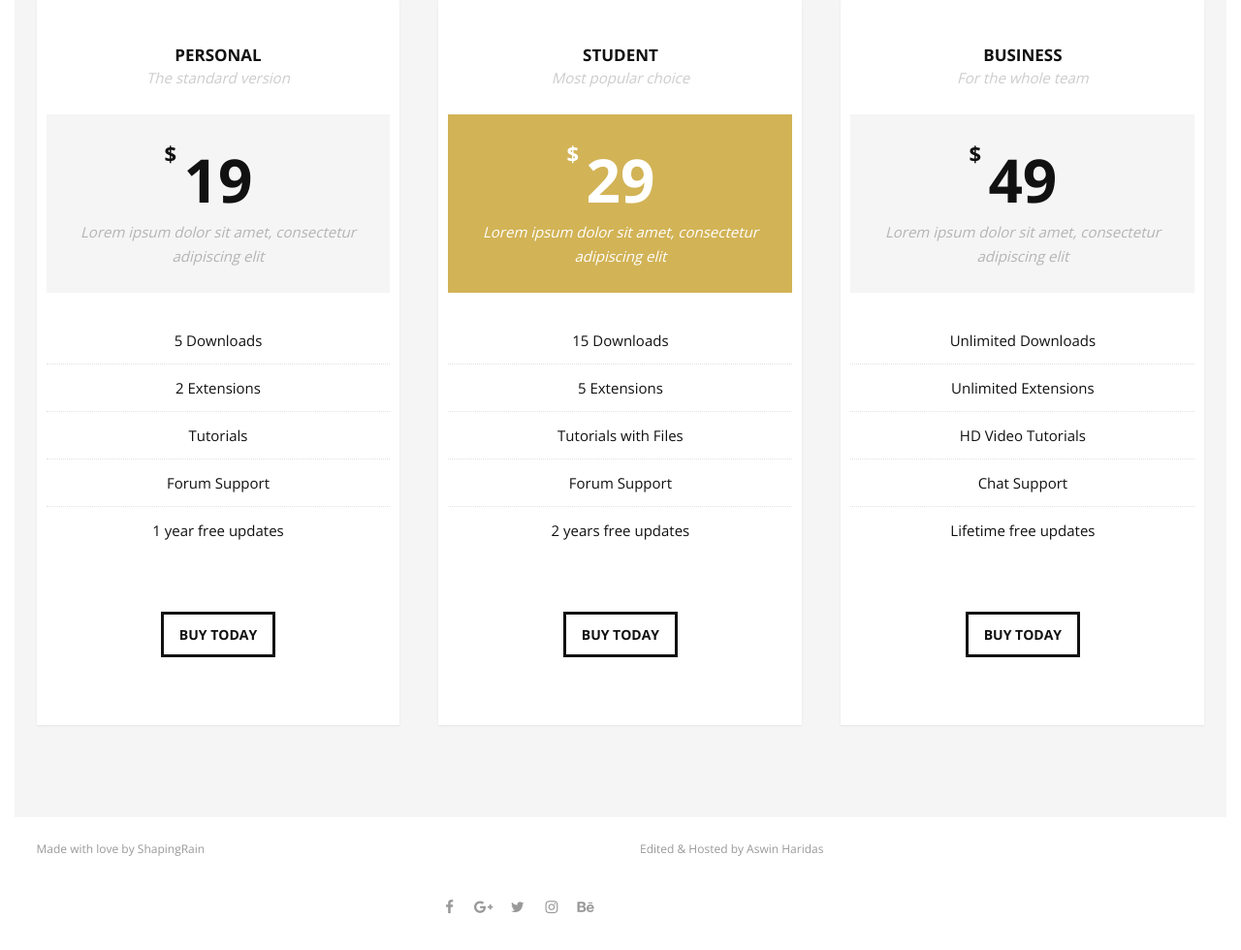
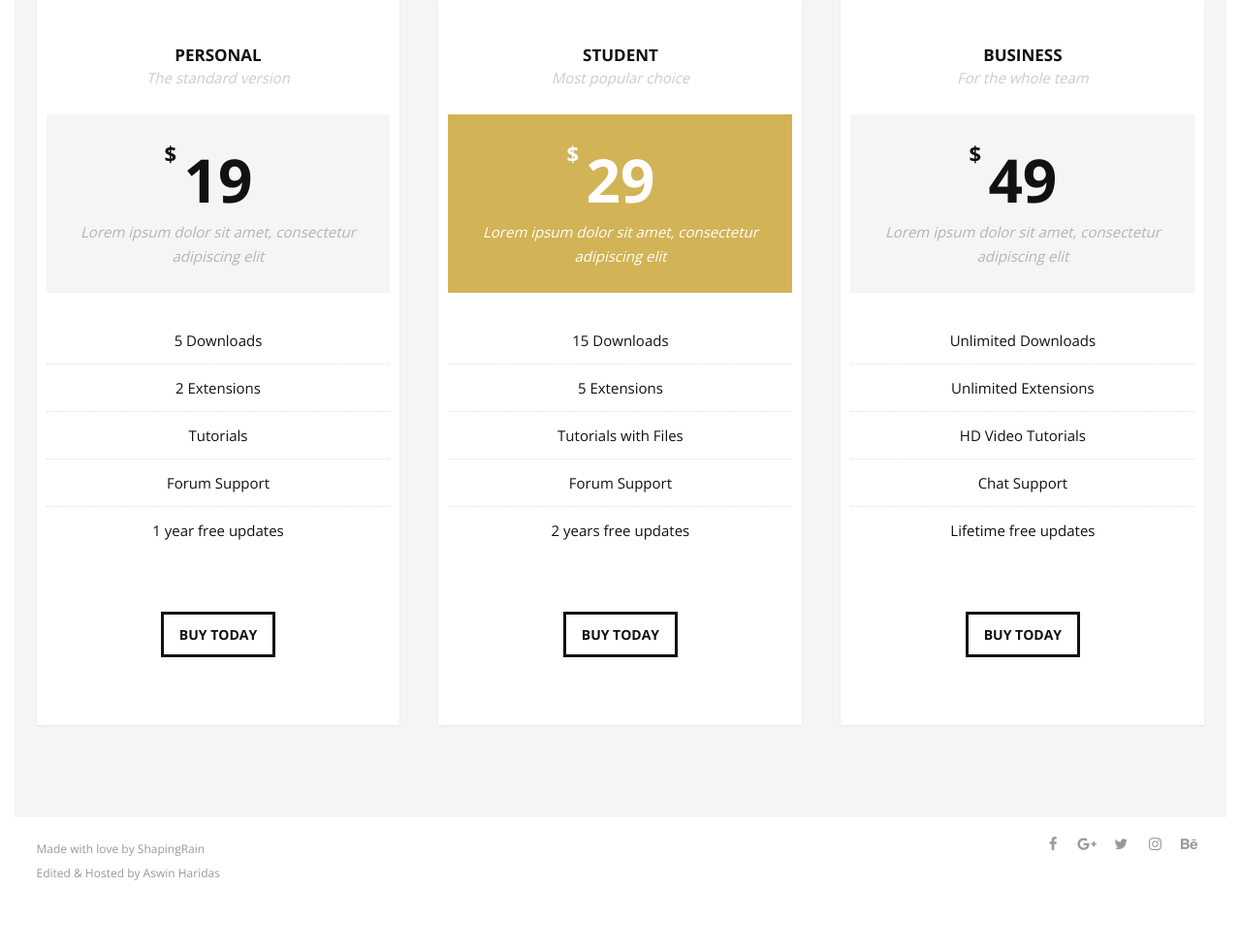
Before and after one commit to ashone77/portfolio, a plain HTML site: page index.html in a window 1280 px wide. Shown: the part 4633-5613 px from the top of the page at 97% size. After the commit the page ends 5581 px from the top, so only its background shows below. Drawn offline with nearby package versions, Linux system fonts and the light colour scheme.

Commit message:
footer changes

```diff
--- a/index.html
+++ b/index.html
@@ -513,8 +513,7 @@
     <footer id="landing-footer" class="clearfix">
         <div class="row clearfix">
 
-            <p id="copyright" class="col-2">Made with love by <a href="https://www.shapingrain.com">ShapingRain</a></p>
-            <p id="copyright" class="col-2">Edited & Hosted by Aswin Haridas</p>
+            <p id="copyright" class="col-2">Made with love by <a href="https://www.shapingrain.com">ShapingRain</a> <br> Edited & Hosted by Aswin Haridas</p>
 
             <!--Social Icons in Footer-->
             <ul class="col-2 social-icons">
```
